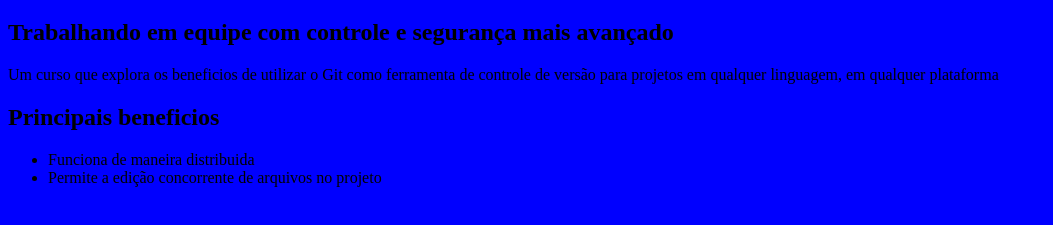
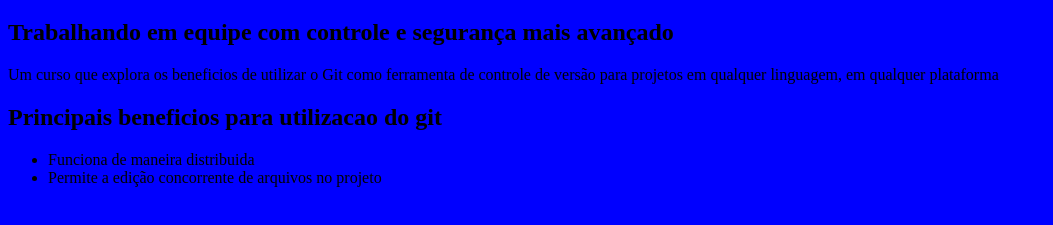
Before and after one commit to filypef/curso-git, a plain HTML site: page index.html in a window 1280 px wide. Shown: the part 61-286 px from the top of the page, without its empty margins (0-1053 px from the left). Drawn offline with Linux system fonts and the light colour scheme.

Commit message:
ajustando titulo principais beneficios

```diff
--- a/index.html
+++ b/index.html
@@ -13,7 +13,7 @@
 
     <p>Um curso que explora os beneficios de utilizar o Git como ferramenta de controle de versão para projetos em qualquer linguagem, em qualquer plataforma</p>
 
-    <h2>Principais beneficios</h2>
+    <h2>Principais beneficios para utilizacao do git</h2>
 
     <ul>
         <li>Funciona de maneira distribuida</li>
```
